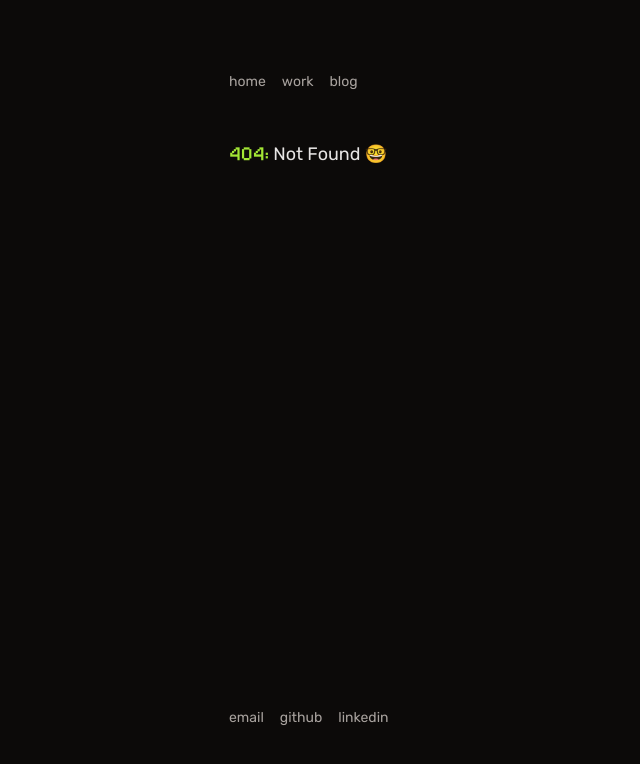
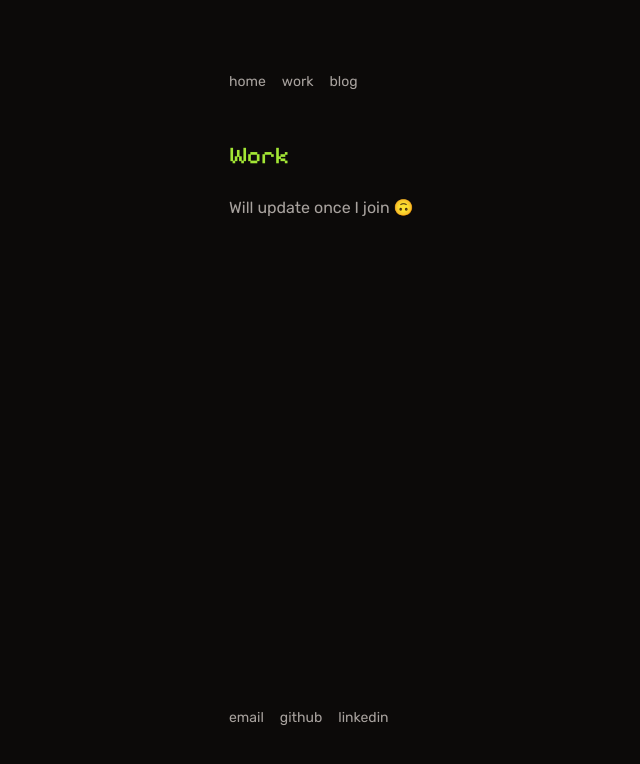
Before and after one commit to shadyy41/shady41-3.0, a Next.js app: page /work in a window 1280 px wide. Before the commit this address had no page. Shown: the top 764 px of the page, without its empty margins (139-779 px from the left). Built offline with nearby package versions, Linux system fonts and the light colour scheme.

Commit message:
added work and blog pages

```diff
--- /dev/null
+++ b/app/blog/page.tsx
@@ -0,0 +1,15 @@
+import { Pixelify_Sans as Font } from 'next/font/google';
+const font = Font({ subsets: ['latin'] });
+
+export default function Blog() {
+  return (
+    <section className='flex w-full flex-col justify-start gap-6'>
+      <h1 className={`${font.className} text-2xl font-medium text-lime-400`}>
+        Blog
+      </h1>
+      <p className='text-pretty'>
+        I will start writing soon.
+      </p>
+    </section>
+  )
+}
--- /dev/null
+++ b/app/work/page.tsx
@@ -0,0 +1,15 @@
+import { Pixelify_Sans as Font } from 'next/font/google';
+const font = Font({ subsets: ['latin'] });
+
+export default function Work() {
+  return (
+    <section className='flex w-full flex-col justify-start gap-6'>
+      <h1 className={`${font.className} text-2xl font-medium text-lime-400`}>
+        Work
+      </h1>
+      <p className='text-pretty'>
+        Will update once I join 🙃
+      </p>
+    </section>
+  )
+}
```
